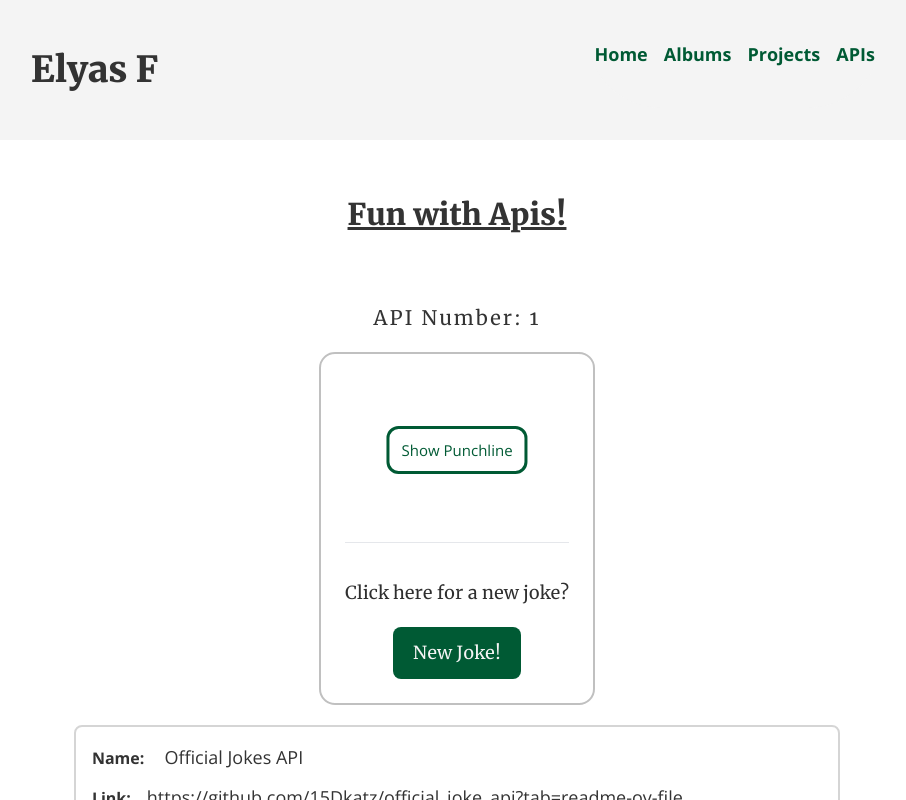
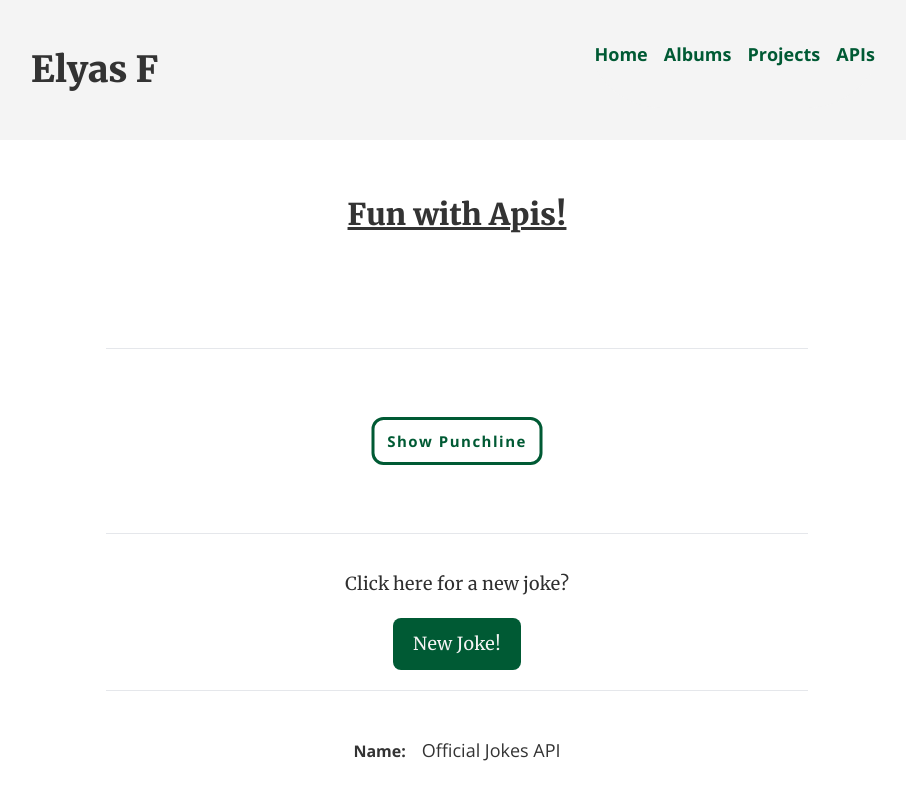
Before and after one commit to BlueElyas/elyas-portfolio, a React (Create React App) app: page /apis in a window 1280 px wide. Shown: the top 800 px of the page, without its empty margins (183-1089 px from the left). Built offline with nearby package versions, Linux system fonts and the light colour scheme; no server answers.

Commit message:
Fix stylings for album and api page

```diff
--- a/src/albums.js
+++ b/src/albums.js
@@ -23,4 +23,20 @@ export const albums = [
     dateListened: "31 October 2017",
     link: "https://open.spotify.com/album/0MV1yCXcNNQBfwApqAVkH0?si=oHdWmAzBRSe-W_tO1Q-31w",
   },
+  {
+    title: "This Is Why",
+    artist: "Paramore",
+    img: "https://upload.wikimedia.org/wikipedia/en/d/d3/Paramore_-_This_Is_Why.png",
+    rating: 9,
+    dateListened: "29 April 2024",
+    link: "https://open.spotify.com/album/6tG8sCK4htJOLjlWwb7gZB?si=ULJoldlmTWKHmnt-1c25RQ",
+  },
+  {
+    title: "Sombras",
+    artist: "Javier Solis",
+    img: "https://m.media-amazon.com/images/I/71iqJpIEP3L._UF1000,1000_QL80_.jpg",
+    rating: "Very nice",
+    dateListened: "01 May 2024",
+    link: "https://open.spotify.com/album/38BNQJvYJ4KPOmAT9dEq9B?si=HtTn0yj_TQq094aqQ0hZcw",
+  },
 ];
--- a/src/components/apis/ApiContainer.jsx
+++ b/src/components/apis/ApiContainer.jsx
@@ -1,20 +1,17 @@
 import React from "react";
 
-const ApiContainer = ({ children, name, link, description, apiIdx }) => {
+const ApiContainer = ({ children, name, link, description }) => {
   console.log(name);
   return (
     <section>
       <div className="mx-2 flex flex-col items-center">
-        <h2 className="font-merriweatherReg text-xl tracking-widest">
-          API Number: {apiIdx}
-        </h2>
         {children}
-        <ul className="my-0 flex flex-col gap-3 border-solid border-2 border-darkGray  rounded-lg mx-4 mt-12 md:mt-0 border-opacity-20 p-4">
+        <ul className="w-[90%] leading-8 flex flex-col gap-8 md:text-center">
           <li className="font-bold">
-            Name:{" "}
+            Name:
             <span className="font-sans text-lg ml-4 font-normal">{name}</span>
           </li>
-          <li className="font-bold">
+          <li className="font-bold break-all break-words">
             Link:
             <span className="font-sans text-lg ml-4 font-normal">
               <a
--- a/src/components/apis/Jokes.jsx
+++ b/src/components/apis/Jokes.jsx
@@ -22,10 +22,11 @@ const Jokes = () => {
   }, [newJoke]);
 
   return (
-    <div className="text-center text-shadow  mx-4  md:text-2xl lg:text-3xl text-darkGray flex-col gap-5 flex p-6 my-5 border-solid border-darkGray border-2 rounded-2xl border-opacity-30 ">
+    <div className="text-center text-shadow mx-[32px] md:text-2xl lg:text-3xl text-darkGray flex-col gap-5 flex p-6 my-5 border-solid border-darkGray border-2 rounded-2xl border-opacity-30 w-full lg:w-[750px] lg:border-none">
+      <hr />
       <div className="flex flex-col gap-10">
         <div>
-          <p className="text-lg lg:text-xl font-merriweatherReg">
+          <p className="text-lg font-merriweatherReg lg:text-2xl">
             {jokes.setup}
           </p>
         </div>
@@ -37,11 +38,11 @@ const Jokes = () => {
               }}
             >
               {showPunchline ? (
-                <button className="flex justify-center flex-col items-center gap-1 border-accent border-solid px-2 my-4 border-2 text-[10px] rounded-lg">
+                <button className="flex justify-center flex-col items-center gap-1 border-accent border-solid px-2 my-4 border-2 text-[10px] rounded-lg tracking-widest font-bold ">
                   Hide Punchline
                 </button>
               ) : (
-                <button className="flex justify-center flex-col items-center gap-1 border-accent border-solid px-2 my-4 text-[10px] border-2  rounded-lg">
+                <button className="flex justify-center flex-col items-center gap-1 border-accent border-solid px-2 my-4 text-[10px] border-2  rounded-lg tracking-widest font-bold ">
                   Show Punchline
                 </button>
               )}
@@ -68,6 +69,7 @@ const Jokes = () => {
           New Joke!
         </button>
       </div>
+      <hr />
     </div>
   );
 };
--- a/src/components/nav/Nav.jsx
+++ b/src/components/nav/Nav.jsx
@@ -18,7 +18,7 @@ const NavBar = ({ toggleNavbar, isActive }) => {
   return (
     <>
       <nav>
-        <ul className="flex gap-1font-merriweatherReg flex-col place-items-center bg-softGray pb-8 flex-wrap md:flex-row fixed w-screen border-solid border-2 border-darkGray border-opacity-10 rounded-b-full md:static md:w-full md:border-none">
+        <ul className="flex gap-1font-merriweatherReg flex-col place-items-center bg-softGray pb-8 flex-wrap md:flex-row  w-screen border-solid border-2 border-darkGray border-opacity-10 rounded-b-full  md:w-full md:border-none">
           <li className={linkStyles.join(" ")}>
             <NavLink to="/" className="flex items-center gap-4">
               <div className="md:hidden">
--- a/src/components/reusable/Albums.jsx
+++ b/src/components/reusable/Albums.jsx
@@ -4,17 +4,23 @@ const Albums = ({ title, artist, img, rating, dateListened, link }) => {
   const artistName = typeof artist === "string" ? artist : artist.join(", ");
 
   return (
-    <div className=" box-border flex flex-col items-center my-5 border-2 border-solid border-darkGray rounded-3xl p-6 border-opacity-55 w-[80%] mx-4 lg:w-[750px]">
-      <div className="flex flex-col md:flex-row items-center w-full justify-around">
-        <div className=" text-start w-[50%]">
-          <p className="font-merriweatherReg">Artist/s:</p>
-          <h1 className="mt-1 mb-4 font-merriweatherBold text-2xl">
-            {artistName}
-          </h1>
+    <div className=" box-border flex flex-col items-center my-5 border-2 border-solid border-darkGray rounded-3xl p-6 border-opacity-55 w-[90%] mx-4 lg:w-[750px]">
+      <div className="flex flex-col md:flex-row items-center w-full justify-around lg:gap-5">
+        <div className="flex justify-between lg:flex-col">
+          <div className="w-[40%] lg:w-full">
+            <p className="font-merriweatherReg">Artist/s:</p>
+            <h1 className="mt-1 mb-4 font-merriweatherBold text-2xl">
+              {artistName}
+            </h1>
+          </div>
           <br />
           <br />
-          <p className="font-merriweatherReg">Album name:</p>{" "}
-          <h2 className=" mt-1 mb-4 font-merriweatherBold text-xl">{title}</h2>
+          <div className="w-[40%] lg:w-full">
+            <p className="font-merriweatherReg">Album name:</p>{" "}
+            <h2 className=" mt-1 mb-4 font-merriweatherBold text-xl">
+              {title}
+            </h2>
+          </div>
         </div>
         <img
           src={img}
--- a/src/pages/Apis.jsx
+++ b/src/pages/Apis.jsx
@@ -13,7 +13,6 @@ const Apis = () => {
           link="https://github.com/15Dkatz/official_joke_api?tab=readme-ov-file"
           description="An API thats easy to use to generate jokes. Documentation found in
               their github."
-          apiIdx={1}
         >
           <Jokes />
         </ApiContainer>
```
